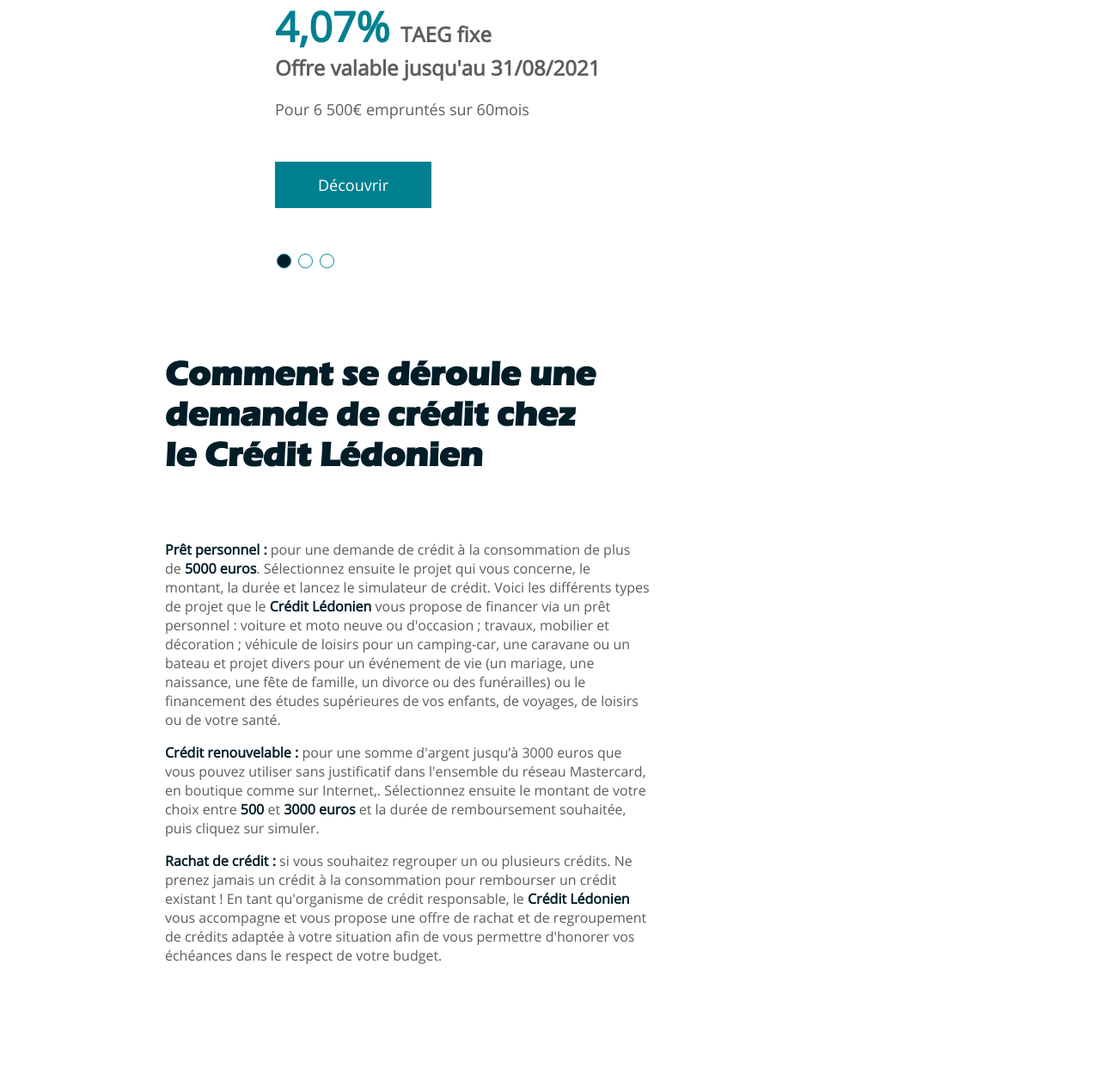
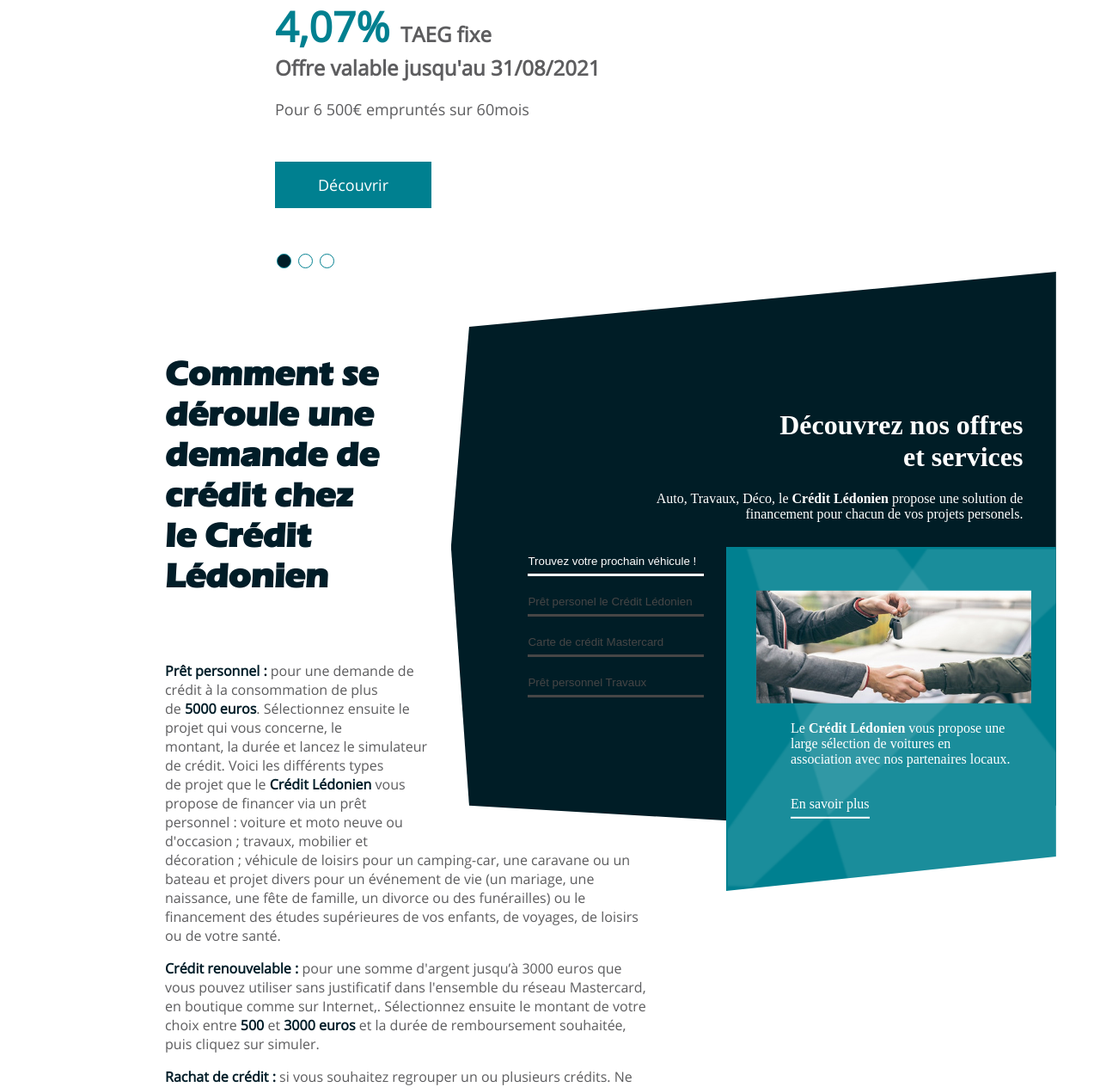
Before and after one commit to Cybernet-Studio/Projet-Integration-Credit-Ledonien, a PHP site: page / in a window 1280 px wide. Shown: the part 444-1708 px from the top of the page at 86% size. Run offline with PHP 8.4, Linux system fonts and the light colour scheme.

Commit message:
ajout offres

```diff
--- a/css/style.css
+++ b/css/style.css
@@ -250,3 +250,106 @@
   font-size: 20px;
   margin-left: 20px;
  }
+
+
+ /* SECTION DECOUVERTE */
+/* IL FAUDRA REMPLACER LE MARGIN RIGHT PAR LA LARGEUR DU MENU*/
+.sectionOffres {
+  width: 60vw;
+  float: right;
+  height: 80vh;
+}
+#container {
+  background: url(../images/reflets_container.png),#008090;
+  background-size: cover;
+  object-fit: fill;
+  clip-path: polygon(0 0, 100% 0, 100% 90%, 0 100%);
+  height: 50vh;
+  width: 30vw;
+  margin-right: 4vw;
+  float: right;
+  transform: translateY(-80%);
+  z-index: 2;
+}
+
+
+#clipped {
+  height: 80vh;
+  width: 55vw;
+  background-color: #001d26;
+  clip-path: polygon(3% 10%, 100% 0%, 100% 97%, 50% 100%, 3% 97%, 0 50%);
+  margin-right: 4vw;
+  float: right;
+}
+
+.diapo {
+  position: relative;
+  width: 25vw;
+  z-index: 3;
+  transform: translate(115%,-30%);
+
+}
+
+.onglets {
+  position: absolute;
+  width: 20%;
+}
+
+.onglets button {
+  border: none;
+  border-bottom: solid rgb(70, 70, 70);
+  background-color: transparent;
+  color: rgb(70, 70, 70);
+  padding: 22px 0px;
+  width: 80%;
+  height: 36px;
+  text-align: left;
+  cursor: pointer;
+
+}
+
+.onglets button.active {
+  border-bottom: solid white;
+  color: white;
+}
+
+.tabcontent {
+  color: white;
+}
+
+.tabcontent a {
+  color: white;
+  text-decoration: none;
+  border: none;
+  border-bottom: solid 2px white;
+  padding: 7px 0px;
+  margin-left: 12.5%;
+}
+
+.tabcontent p {
+  width: 80%;
+  margin-left: 12.5%;
+  text-justify: auto;
+}
+
+.offres {
+  color: white;
+  padding-left: 7vw;
+}
+
+.titre{
+  margin-top: 20vh;
+  text-align: right;
+  padding-right: 3vw;
+}
+
+
+/*effet de fondu*/
+.tabcontent {
+  animation: fadeEffect 0.5s;
+}
+
+@keyframes fadeEffect {
+  from {opacity: 0.4;}
+  to {opacity: 1;}
+}
--- a/index.html
+++ b/index.html
@@ -56,7 +56,51 @@
 
 
     </header>
+    <div class="sectionOffres">
+        <div id="clipped">
+            <div class= "offres">
+                <div class="titre">
+                <h1> Découvrez nos offres <br> et services </h1>
+                <p> Auto, Travaux, Déco, le <strong> Crédit Lédonien </strong> propose une solution de <br> financement pour chacun de vos projets personels.</p>
+                </div>
 
+            <!-- Boutons pour la section découverte d'offres-->
+                <div class="onglets">
+                    <button class="tablinks" onclick="openoffers(event, 'vehicule')" id="defaultOpen"> Trouvez votre prochain véhicule ! </button>
+                    <button class="tablinks" onclick="openoffers(event, 'credit')"> Prêt personel le Crédit Lédonien </button>
+                    <button class="tablinks" onclick="openoffers(event, 'mastercard')"> Carte de crédit Mastercard </button>
+                    <button class="tablinks" onclick="openoffers(event, 'travaux')"> Prêt personnel Travaux </button>
+                </div>
+            </div>
+        </div>
+        <div id="container"> <!-- C'est pour contenir le polygone--> </div>
+        <!-- Les offres -->
+    <div class="diapo">
+        <div id="vehicule" class="tabcontent">
+            <img  style='height: 100%; width: 100%; object-fit: contain' src="images/vehicule.jpg" alt="">
+            <p> Le <strong>Crédit Lédonien</strong> vous propose une large sélection de voitures en association avec nos partenaires locaux.</p> <br>
+            <a href="#">En savoir plus</a>
+        </div>
+
+        <div id="credit" class="tabcontent">
+            <img   style='height: 100%; width: 100%; object-fit: contain' src="images/credit.jpg" alt="">
+            <p> Découvrez nos solutions de prêts à la consommation : personnel, voiture et rachat de crédit. </p> <br>
+            <a href="#">En savoir plus</a>
+        </div>
+
+        <div id="mastercard" class="tabcontent">
+            <img   style='height: 100%; width: 100%; object-fit: contain' src="images/mastercard.jpg" alt="">
+            <p> Pour vous qui souhaitez suivre et piloter vos dépenses en temps réel, la carte Standard Mastercard est une solution pratique et sécurisée.</p> <br>
+            <a href="#">En savoir plus</a>
+        </div>
+
+        <div id="travaux" class="tabcontent">
+            <img   style='height: 100%; width: 100%; object-fit: contain' src="images/travaux.jpg" alt="">
+            <p> Un prêt adapté à tous vos projets, équipements ou travaux et une souscription 100% en ligne !</p> <br>
+            <a href="#">En savoir plus</a>
+        </div>
+    </div>
+    </div>
     <section>
         <div class="content1">
             <h1>Comment se déroule une<br>demande de crédit chez<br>le Crédit Lédonien</h1>
@@ -94,6 +138,8 @@
                 adaptée à
                 votre situation afin de vous permettre d'honorer vos<br> échéances dans le respect de votre budget.</p>
         </div>
+
+
     </section>
 
     <section>
--- a/javascript/script.js
+++ b/javascript/script.js
@@ -24,3 +24,27 @@
   slides[slideIndex-1].style.display = "block";
   dots[slideIndex-1].className += " active";
 }
+
+
+function openoffers(evt, offerName) {
+  // Declare all variables
+  var i, tabcontent, tablinks;
+
+  // Get all elements with class="tabcontent" and hide them
+  tabcontent = document.getElementsByClassName("tabcontent");
+  for (i = 0; i < tabcontent.length; i++) {
+    tabcontent[i].style.display = "none";
+  }
+
+  // Get all elements with class="tablinks" and remove the class "active"
+  tablinks = document.getElementsByClassName("tablinks");
+  for (i = 0; i < tablinks.length; i++) {
+    tablinks[i].className = tablinks[i].className.replace(" active", "");
+  }
+
+  // Show the current tab, and add an "active" class to the link that opened the tab
+  document.getElementById(offerName).style.display = "block";
+  evt.currentTarget.className += " active";
+  }
+
+document.getElementById("defaultOpen").click();
```
Also changed, not shown: images/credit.jpg (added), images/mastercard.jpg (added), images/reflets_container.png (added), images/travaux.jpg (added), images/vehicule.jpg (added).
